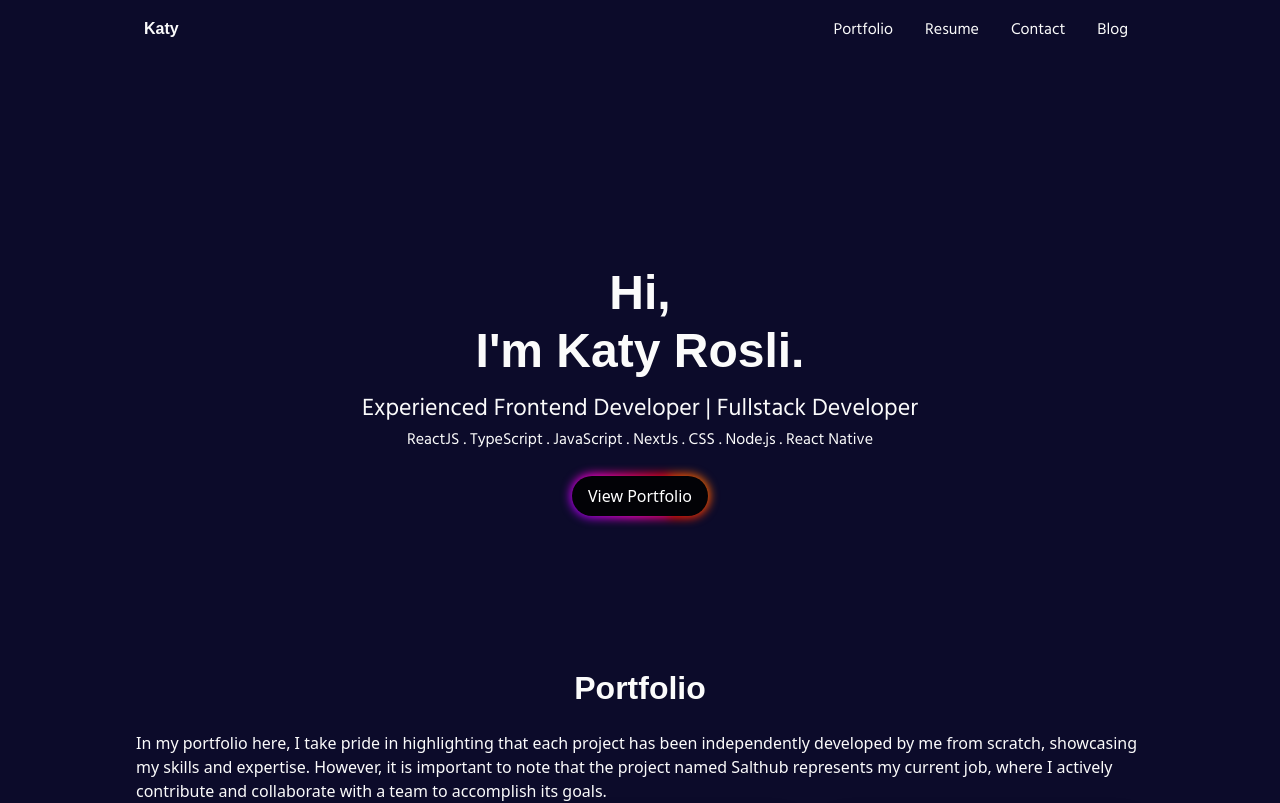
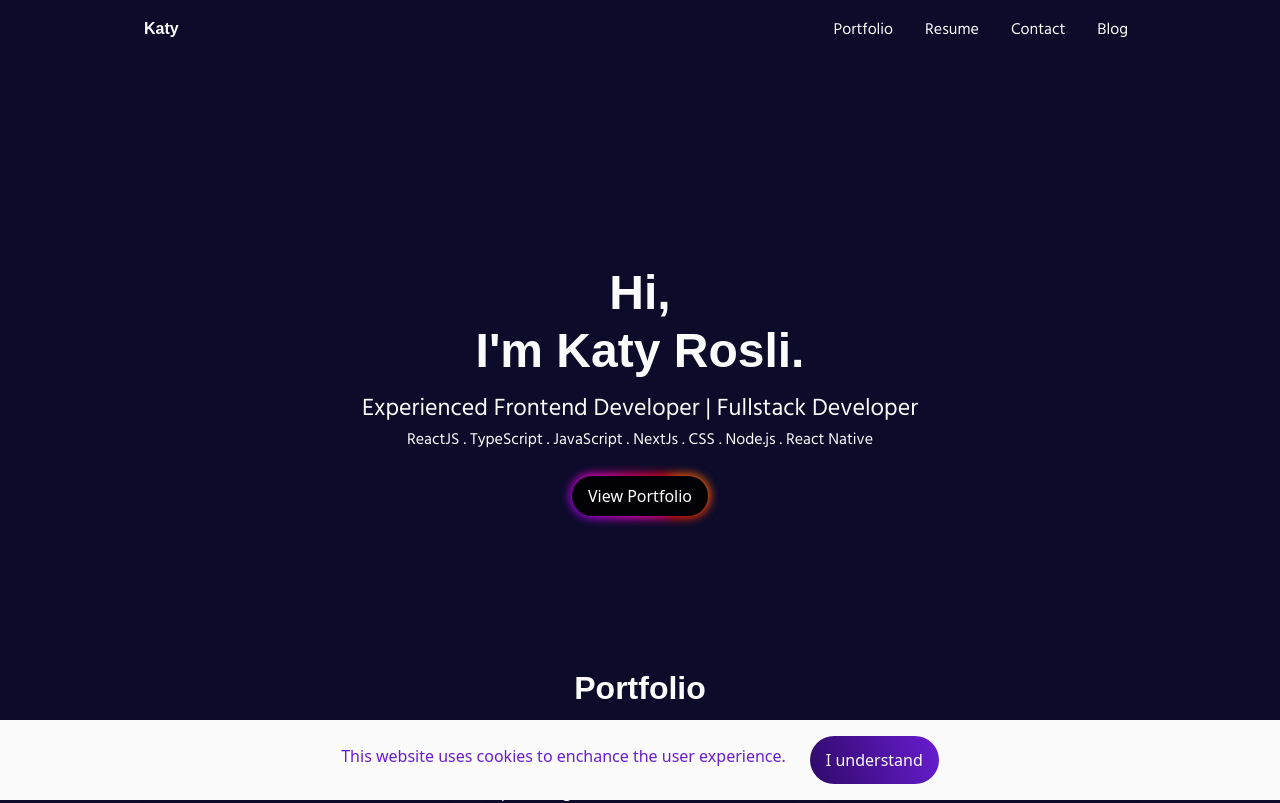
Before and after one commit to KatyRosli/KatyPortfolio2, a React (Create React App) app: page / in a window 1280 px wide. Shown: the top 803 px of the page. Built offline with nearby package versions, Linux system fonts and the light colour scheme; a web font is replaced by a local one.

Commit message:
implement GDPR

```diff
--- a/src/App.css
+++ b/src/App.css
@@ -237,7 +237,7 @@
   font-size: 16px;
 }
 
-#bootstrap-overrides .card__button--primary {
+#bootstrap-overrides .card__button--primary, .cookie-button {
   background: var(--primary-color);
   color: var(--text-color);
   border-radius: 40px;
@@ -247,7 +247,7 @@
   transition-duration: 0.3s;
 }
 
-#bootstrap-overrides .card__button--primary:hover {
+#bootstrap-overrides .card__button--primary:hover, .cookie-button:hover {
   background: var(--primary-hover);
   color: var(--text-color);
   border-radius: 40px;
@@ -430,6 +430,20 @@
   font-weight: 300;
 }
 
+.cookie-consent-banner {
+  position: sticky;
+  bottom: 0;
+  background-color: var(--text-color);
+  color: var(--primary-hover);
+  padding: 16px;
+  display: flex;
+  justify-content: center;
+}
+
+.cookie-text {
+  padding: 8px 24px 0 0;
+}
+
 @media (min-width: 320px) {
   #bootstrap-overrides main {
     padding: 0 16px 0 16px;
--- a/src/App.tsx
+++ b/src/App.tsx
@@ -1,4 +1,4 @@
-import React, { useEffect } from 'react';
+import React, { useEffect, useState } from 'react';
 import { BrowserRouter as Router, Routes, Route } from 'react-router-dom';
 import { NavBar } from './components/NavBar';
 import { Home } from './pages/Home/Home';
@@ -11,11 +11,28 @@ import ReactGA from 'react-ga';
 const TRACKING_ID = "UA-263832841-1";
 ReactGA.initialize(TRACKING_ID);
 
+const COOKIE_CONSENT_KEY = 'cookieConsent';
+
 export default function App() {
+  const [cookieConsent, setCookieConsent] = useState(false);
 
   useEffect(() => {
-    ReactGA.pageview(window.location.pathname + window.location.search);
+    const storedConsent = localStorage.getItem(COOKIE_CONSENT_KEY);
+    if (storedConsent === 'true') {
+      setCookieConsent(true);
+    }
   }, []);
+
+  useEffect(() => {
+    if (cookieConsent) {
+      localStorage.setItem(COOKIE_CONSENT_KEY, 'true');
+      ReactGA.pageview(window.location.pathname + window.location.search);
+    }
+  }, [cookieConsent]);
+
+  const handleAccept = () => {
+    setCookieConsent(true);
+  };
 
   return (
     <main id="bootstrap-overrides">
@@ -27,6 +44,12 @@ export default function App() {
         </Routes>
         <Footer />
       </Router>
+      {!cookieConsent && (
+        <div className='cookie-consent-banner'>
+          <p className='cookie-text'>This website uses cookies to enchance the user experience.</p>
+          <button className='cookie-button' onClick={handleAccept}>I understand</button>
+        </div>
+      )}
     </main>
   );
 }
```
